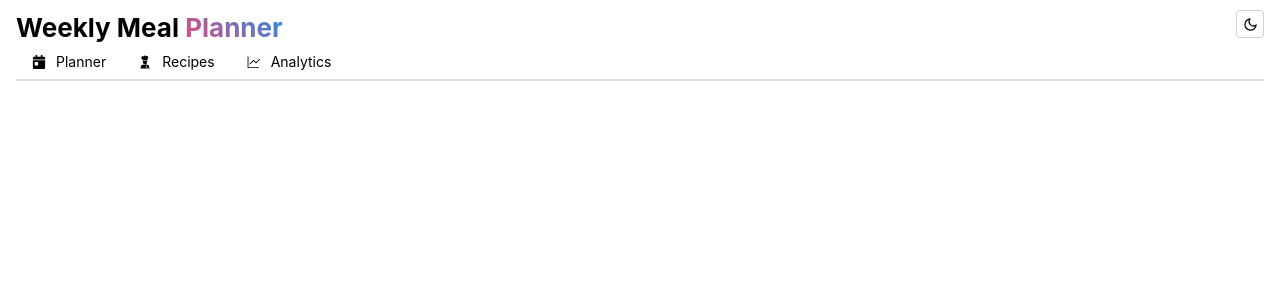
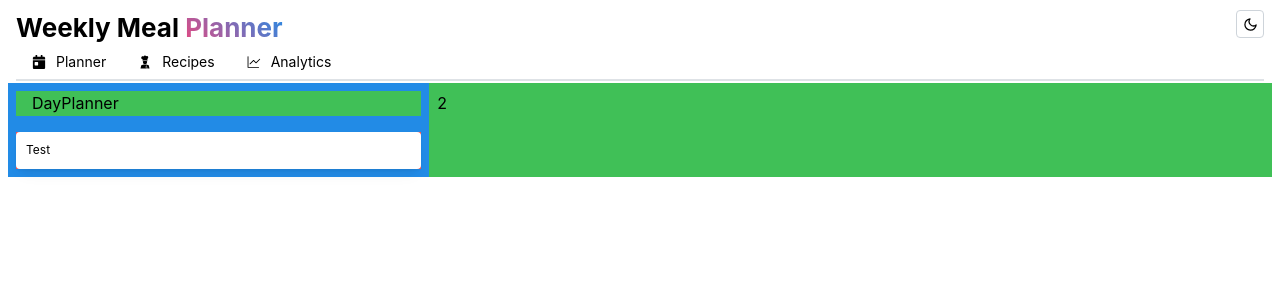
Before and after one commit to gpspence/meal-planner-app, a React (Vite) app: page / in a window 1280 px wide. Shown: the top 300 px of the page. Built offline with nearby package versions, Linux system fonts and the light colour scheme.

Commit message:
Add sections to planner page

```diff
--- a/src/components/DayPlanner/DayPlanner.tsx
+++ b/src/components/DayPlanner/DayPlanner.tsx
@@ -0,0 +1,9 @@
+import React from 'react'
+
+const DayPlanner = () => {
+  return (
+    <div>DayPlanner</div>
+  )
+}
+
+export default DayPlanner
--- /dev/null
+++ b/src/dummyData.json
@@ -0,0 +1,3 @@
+{
+
+}
--- a/src/pages/HomePage.tsx
+++ b/src/pages/HomePage.tsx
@@ -1,11 +1,29 @@
-import { Container, Flex } from '@mantine/core';
+import DayPlanner from '@/components/DayPlanner/DayPlanner';
+import { Container, Flex, Grid, Paper, Stack, Text } from '@mantine/core';
 
 export function HomePage() {
   return (
-    <Container>
-      <Flex>
+    <Container size='responsive'>
+      <Grid>
+        <Grid.Col bg='blue' span={4}>
+          <Stack>
+          <Container bg='green' m={0}>
+              <DayPlanner />
+            </Container>
+            <Container bg='red' m={0} p={0}>
+              <Stack>
+                <Paper shadow='sm' p='xs'>
+                  <Text size='xs'>Test</Text>
+                </Paper>
+              </Stack>
+            </Container>
+          </Stack>
+        </Grid.Col>
+        <Grid.Col bg='green' span={8}>
+          2
 
-      </Flex>
+        </Grid.Col>
+      </Grid>
     </Container>
   );
 }
```
